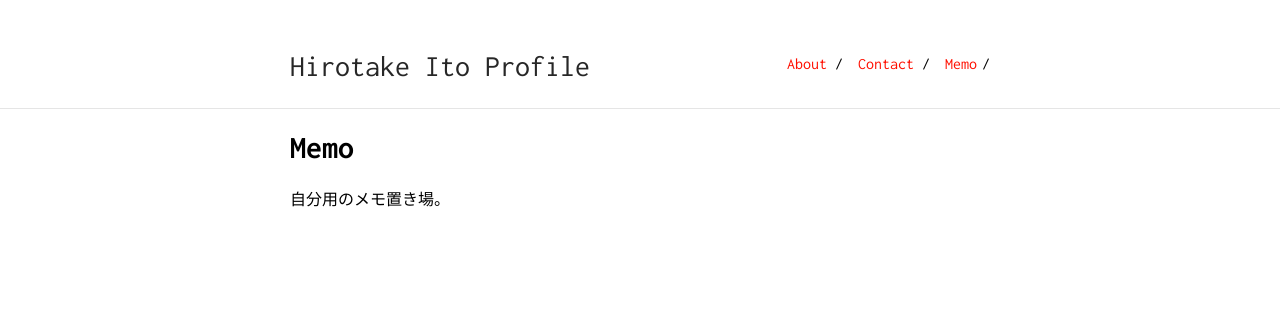
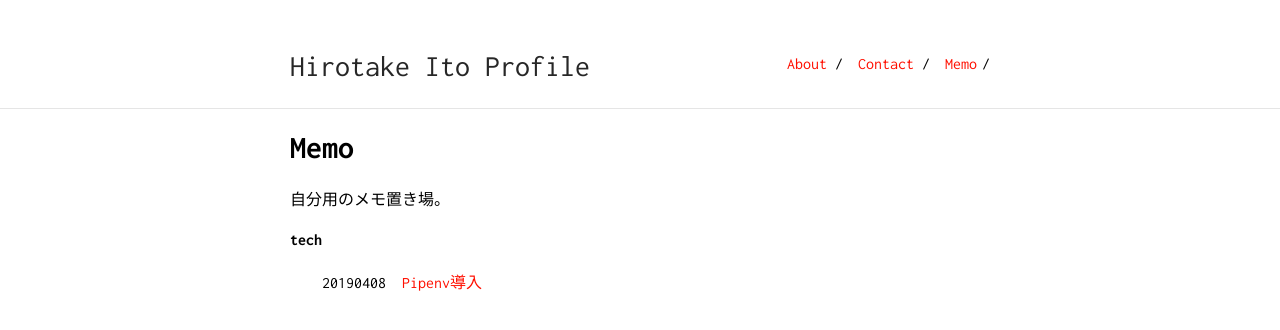
Before and after one commit to HirotakeIto/portfolio_hirotake, a Jekyll site: the page built from memo.md, in a window 1280 px wide. Shown: the top 330 px of the page. Built offline with Jekyll 4.4.1, drawn with Linux system fonts in a browser that asks for light colours; our own code applies the rules of GitHub Pages for plain Markdown files.

Commit message:
add tech tag

```diff
--- a/collections/_blogs/20190408_pipenv_install.md
+++ b/collections/_blogs/20190408_pipenv_install.md
@@ -1,5 +1,8 @@
 ---
 layout: default
+title: Pipenv導入
+date_post: 20190408
+tags: tech
 ---
 
 # Pipenv導入
```
